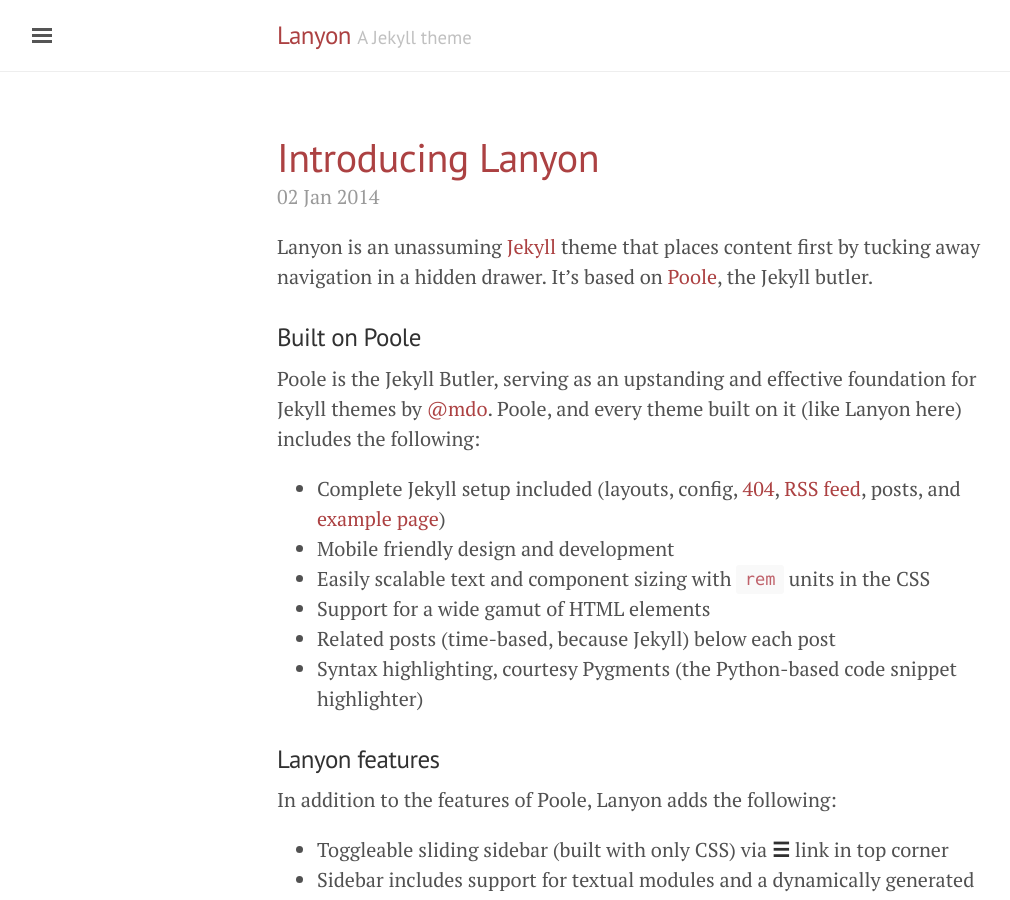
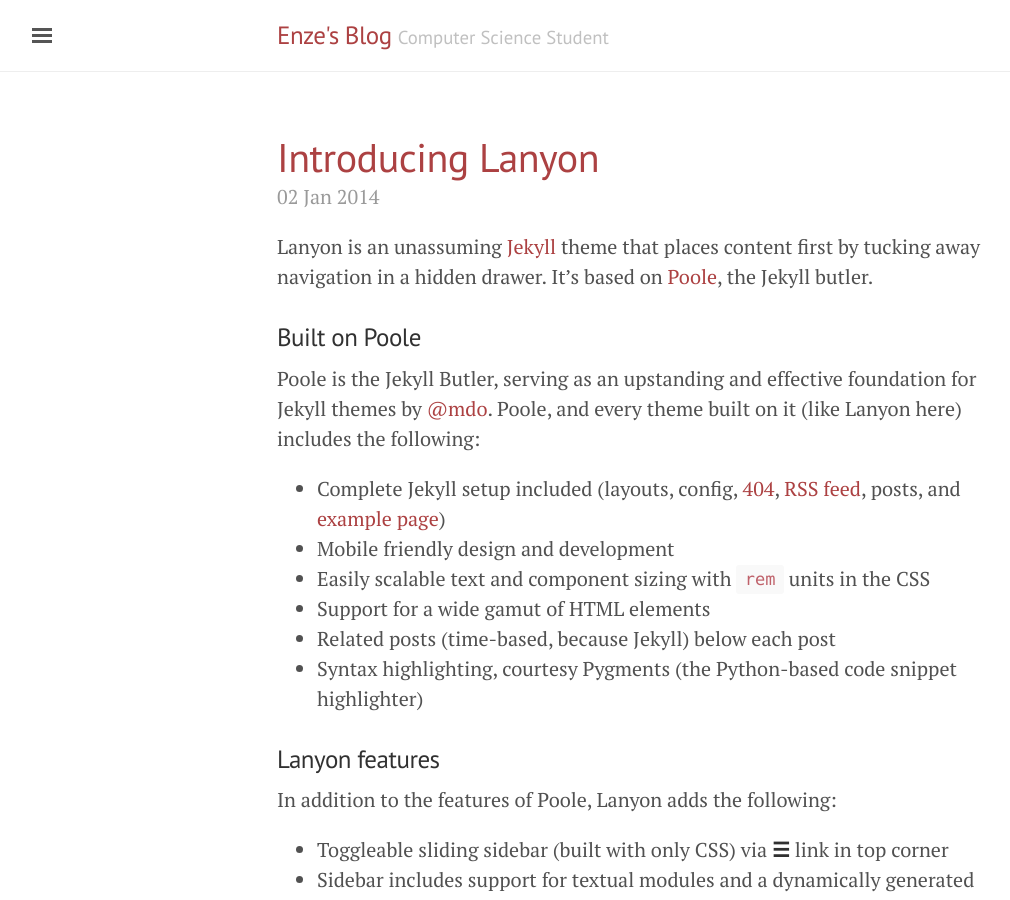
Before and after one commit to EnzeZY/EnzeZY.github.io, a Jekyll site: the page built from index.html, in a window 1280 px wide and 900 px high. Shown: the whole window, without its empty margins (3-1013 px from the left). Built offline with Jekyll 4.4.1, drawn with Linux system fonts in a browser that asks for light colours; the list of posts is cut into pages by our own code.

Commit message:
blog rename

```diff
--- a/_config.yml
+++ b/_config.yml
@@ -2,20 +2,19 @@
 #
 # Use of `relative_permalinks` ensures post links from the index work properly.
 permalink:           pretty
-
 # Setup
-title:               Lanyon
-tagline:             'A Jekyll theme'
-description:         'A reserved <a href="http://jekyllrb.com" target="_blank">Jekyll</a> theme that places the utmost gravity on content with a hidden drawer. Made by <a href="https://twitter.com/mdo" target="_blank">@mdo</a>.'
+title:               Enze's Blog
+tagline:             'Computer Science Student'
+description:
 url:                 http://lanyon.getpoole.com
 baseurl:             ''
 paginate:            5
 
 # About/contact
 author:
-  name:              Mark Otto
+  name:              Enze Zhang
   url:               https://twitter.com/mdo
-  email:             markdotto@gmail.com
+  email:             bestenze@gmail.com
 
 # Custom vars
 version:             1.0.0
```
